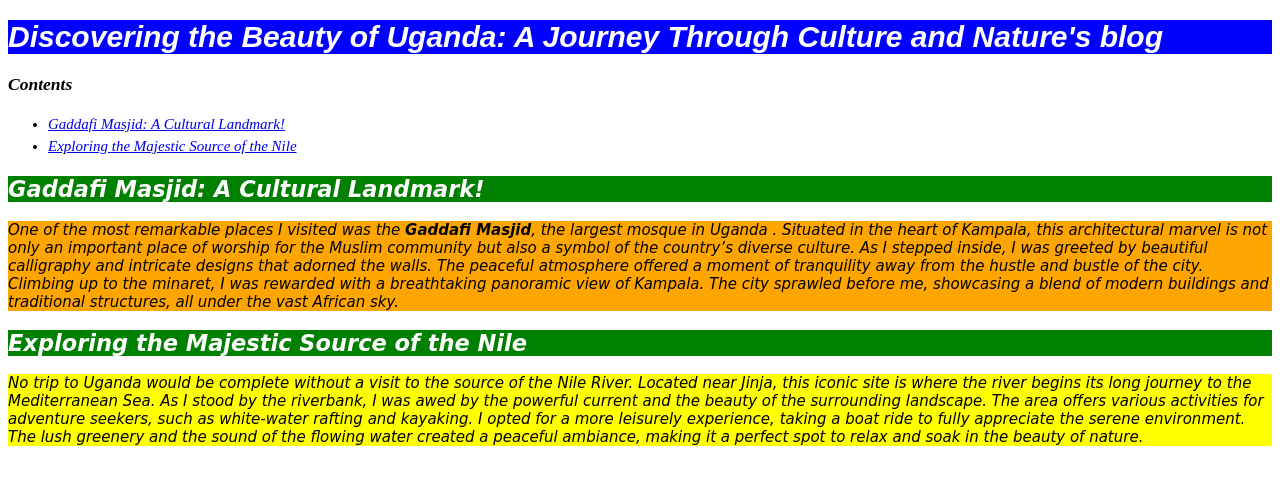
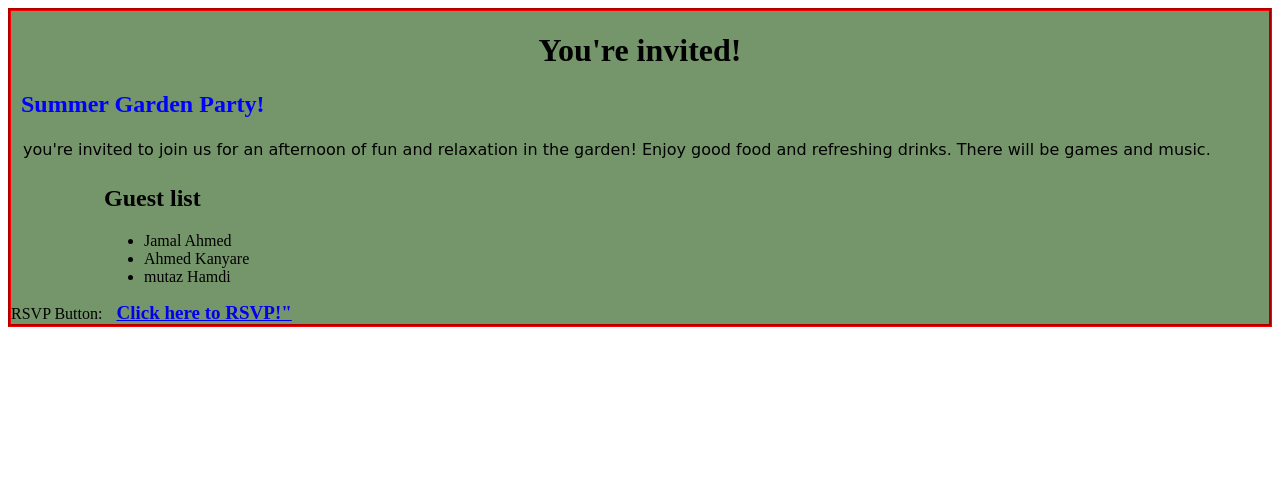
Before and after one commit to Abdikarin-Aden/Abdikarin-Aden, a plain HTML site: page index.html in a window 1280 px wide. Drawn offline with Linux system fonts and the light colour scheme.

Commit message:
Update index.html

```diff
--- a/index.html
+++ b/index.html
@@ -2,58 +2,48 @@
 <html>
     <head>
         <meta charset="utf-8">
-        <title>Project: Blog</title>
+        <title>Project: Event invite</title>
         <style>
-           h1{background-color:blue;
-               color:white;
-               font-weight: bold;
-               font-family:sans-serif;
-           }
-            h2{ color:white;
-                background-color:green;
-              font-family:cursive;
-              font-size:1.5em;
-
-            }
-            body{ font-style: italic;
-                font-size: 15px;
-
-
-            }
-            #culture{
-                background-color:orange;
-                font-family:cursive;
-            }
-            #source{
-                background-color:yellow;
-                font-family:cursive;
-            }
-            .go{
-                line-height :1.5em;
+          #info {border:3px groove red;
+                background-color:rgb(117, 150, 106);
             }
 
+        #invite{
+            text-align:center;
+        }
+        .party{ color: blue;
+        margin:10px;
+
+        }
+        #text{ margin-left:6px;
+            font-family:cursive;
+            padding:6px;
+        }
+        .guest{ margin-left:93px; }
+        .rsvp{ margin-left: 10px;
+        font-size:19px;
+        font-weight:bold;
+
+        }
         </style>
     </head>
+
     <body>
+      <div id="info">
 
-        <h1> Discovering the Beauty of Uganda: A Journey Through Culture and Nature's blog</h1>
+        <h1 id="invite">You're invited!</h1>
+        <h2 class="party">Summer Garden Party!</h2>
 
-        <h3>Contents</h3>
-        <ul>
-            <li> <a class="go" href="#gaddafi">Gaddafi Masjid: A Cultural Landmark!</a></li>
-            <li><a class="go" href="#nile">Exploring the Majestic Source of the Nile</a></li>
+        <p id="text"> you're invited to join us for an afternoon of fun and relaxation in the garden! Enjoy good food and refreshing drinks. There will be games and music.</p>
+        <h2 class="guest"> Guest list</h2>
+        <ul class="guest">
+            <li>  Jamal Ahmed</li>
+            <li> Ahmed Kanyare</li>
+            <li> mutaz Hamdi</li>
         </ul>
+      RSVP Button: <a href="#yes" class="rsvp">Click here to RSVP!"</a>
+       </div>
 
-        <h2 id="gaddafi">Gaddafi Masjid: A Cultural Landmark!</h2>
-
-
-        <p id="culture"> One of the most remarkable places I visited was the <strong>Gaddafi Masjid</strong>, the largest mosque in <em>Uganda </em>. Situated in the heart of Kampala, this architectural marvel is not only an important place of worship for the Muslim community but also a symbol of the country’s diverse culture.
-
-As I stepped inside, I was greeted by beautiful calligraphy and intricate designs that adorned the walls. The peaceful atmosphere offered a moment of tranquility away from the hustle and bustle of the city. Climbing up to the minaret, I was rewarded with a breathtaking panoramic view of Kampala. The city sprawled before me, showcasing a blend of modern buildings and traditional structures, all under the vast African sky.</p>
-         <h2 id="nile">Exploring the Majestic Source of the Nile</h2>
-        <p id="source">No trip to Uganda would be complete without a visit to the source of the Nile River. Located near Jinja, this iconic site is where the river begins its long journey to the Mediterranean Sea. As I stood by the riverbank, I was awed by the powerful current and the beauty of the surrounding landscape.
-
-The area offers various activities for adventure seekers, such as white-water rafting and kayaking. I opted for a more leisurely experience, taking a boat ride to fully appreciate the serene environment. The lush greenery and the sound of the flowing water created a peaceful ambiance, making it a perfect spot to relax and soak in the beauty of nature.</p>
-
+       <p id="yes"></p>
     </body>
 </html>
```
